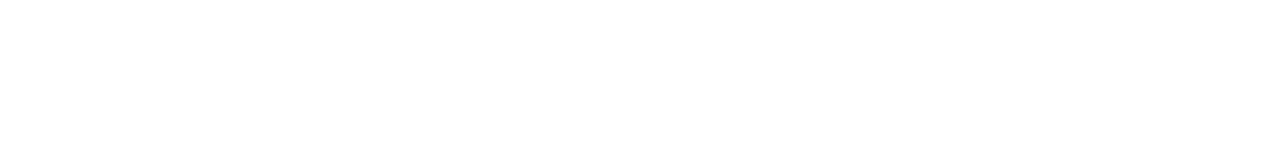
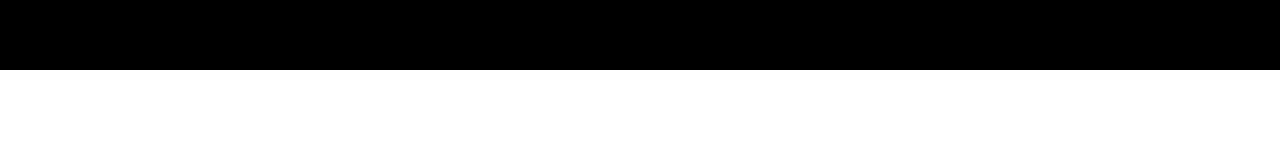
Before and after one commit to tikrack/doctor_front, a website built with Vite: page index.html in a window 1280 px wide. Built offline with nearby package versions, Linux system fonts and the light colour scheme.

Commit message:
feat(style): add some style and container

```diff
--- a/index.html
+++ b/index.html
@@ -7,8 +7,12 @@
     <title>دکتر مظفری پور</title>
     <link rel="stylesheet" href="/src/styles/style.css">
   </head>
-  <body>
+  <body class="">
+  <div class="container">
+    <header class="h-[70px] w-full bg-black">
 
+    </header>
+  </div>
 
     <script type="module" src="/src/main.js"></script>
   </body>
--- a/src/styles/style.css
+++ b/src/styles/style.css
@@ -1 +1,7 @@
 @import "tailwindcss";
+
+@layer base {
+    .container {
+
+    }
+}
```
